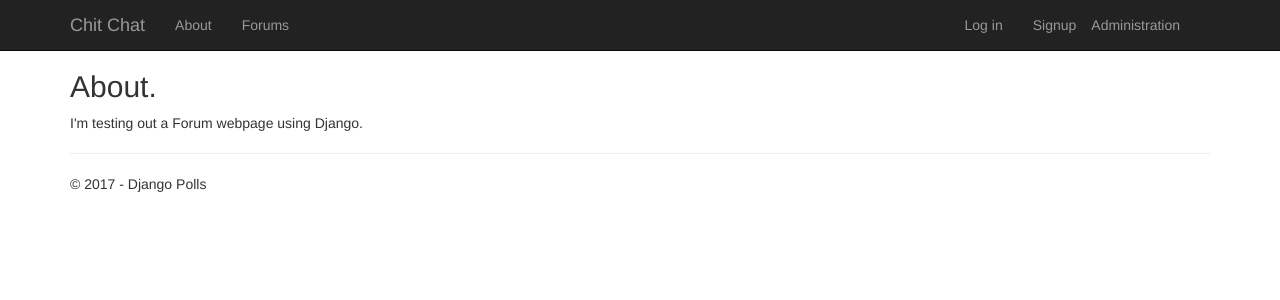
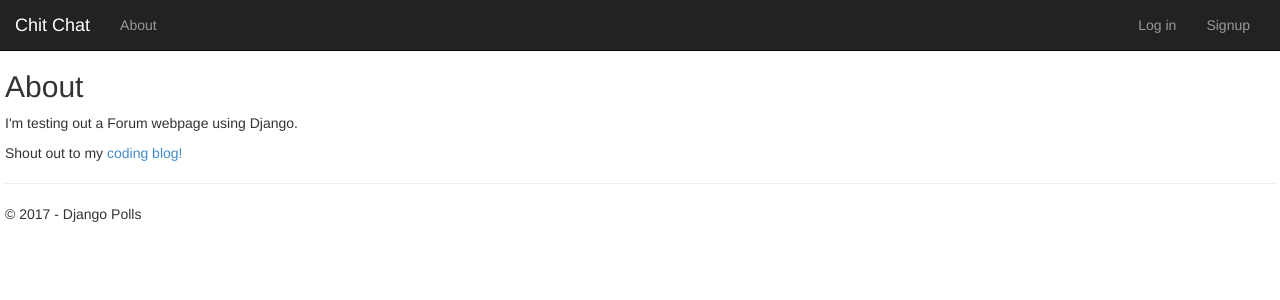
Before and after one commit to hydrospanner/DForurm, a Django app: page /about in a window 1280 px wide. Shown: the top 300 px of the page. Run offline with Django 3.2, Linux system fonts and the light colour scheme; some libraries are stand-ins or nearby versions.

Commit message:
remove css margins

```diff
--- a/DForurm/DForurm/urls.py
+++ b/DForurm/DForurm/urls.py
@@ -14,8 +14,8 @@ import forum.views
 admin.autodiscover()
 
 urlpatterns = [
-    url(r'^', include('app.urls', namespace="app")),
-    url(r'^forum/', include('forum.urls', namespace="forum")),
+    url(r'^polls', include('app.urls', namespace="app")),
+    url(r'^', include('forum.urls', namespace="forum")),
     # url(r'^contact$', app.views.contact, name='contact'),
     url(r'^signup', app.views.signup, name='signup'),
     url(r'^about', app.views.about, name='about'),
--- a/DForurm/app/static/app/content/site.css
+++ b/DForurm/app/static/app/content/site.css
@@ -5,8 +5,10 @@ body {
 
 /* Set padding to keep content from hitting the edges */
 .body-content {
-    padding-left: 15px;
-    padding-right: 15px;
+    padding-left: 5px;
+    padding-right: 5px;
+    margin-left: 0px;
+    margin-right: 0px;
 }
 
 /* Set width on the form input elements since they're 100% wide by default */
@@ -45,3 +47,12 @@ input[type="checkbox"].input-validation-error {
 .checkbox {
   margin-bottom: 20px;
 }
+
+/* styles list & detail pages */
+#sidebar-main{
+    background-color: aqua;
+}
+
+.container {
+    max-width: none;
+}
--- a/DForurm/app/templates/app/about.html
+++ b/DForurm/app/templates/app/about.html
@@ -2,8 +2,9 @@
 
 {% block content %}
 
-<h2>{{title}}.</h2>
+<h2>{{title}}</h2>
 
 <p>I'm testing out a Forum webpage using Django.</p>
+<p>Shout out to my <a href="https://johntuckermustcode.blogspot.com/">coding blog!</a></p>
 
 {% endblock %}
--- a/DForurm/app/templates/app/layout.html
+++ b/DForurm/app/templates/app/layout.html
@@ -24,7 +24,6 @@
             <div class="navbar-collapse collapse">
                 <ul class="nav navbar-nav">
                     <li><a href="{% url 'about' %}">About</a></li>
-                    <li><a href="{% url 'forum:forum-home' %}">Forums</a></li>
                 </ul>
                 {% include 'app/loginpartial.html' %}
             </div>
--- a/DForurm/app/templates/app/loginpartial.html
+++ b/DForurm/app/templates/app/loginpartial.html
@@ -1,6 +1,7 @@
+<!--
 <ul class="nav navbar-nav navbar-right">
     <li><a href="/admin">Administration</a></li>
-</ul>
+</ul>-->
 
 {% if user.is_authenticated %}
 <form id="logoutForm" action="/logout" method="post" class="navbar-right">
--- a/DForurm/forum/templates/forum/index.html
+++ b/DForurm/forum/templates/forum/index.html
@@ -42,7 +42,7 @@
         <p>No topics available.</p>
         {% endif %}
     </div>
-    <div class="col-xs-12 col-sm-2">
+    <div class="col-xs-12 col-sm-2" id="sidebar-main">
         <button type="button" class="btn btn-outline-primary btn-block">Post a new Topic</button>
         <button type="button" class="btn btn-outline-primary btn-block">Create a New Forum</button>
         <br />
```
Also changed, not shown: DForurm/db.sqlite3.
